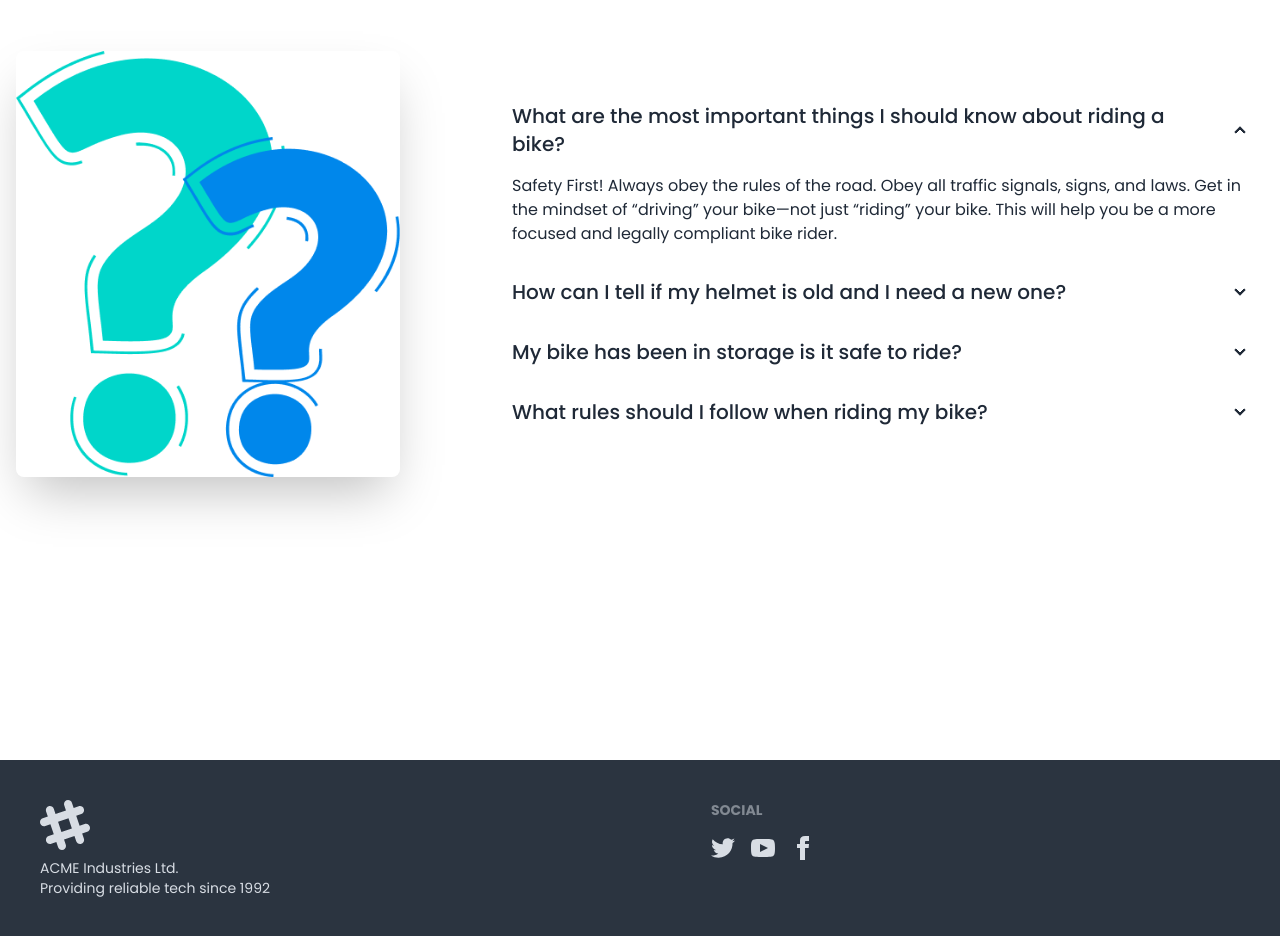
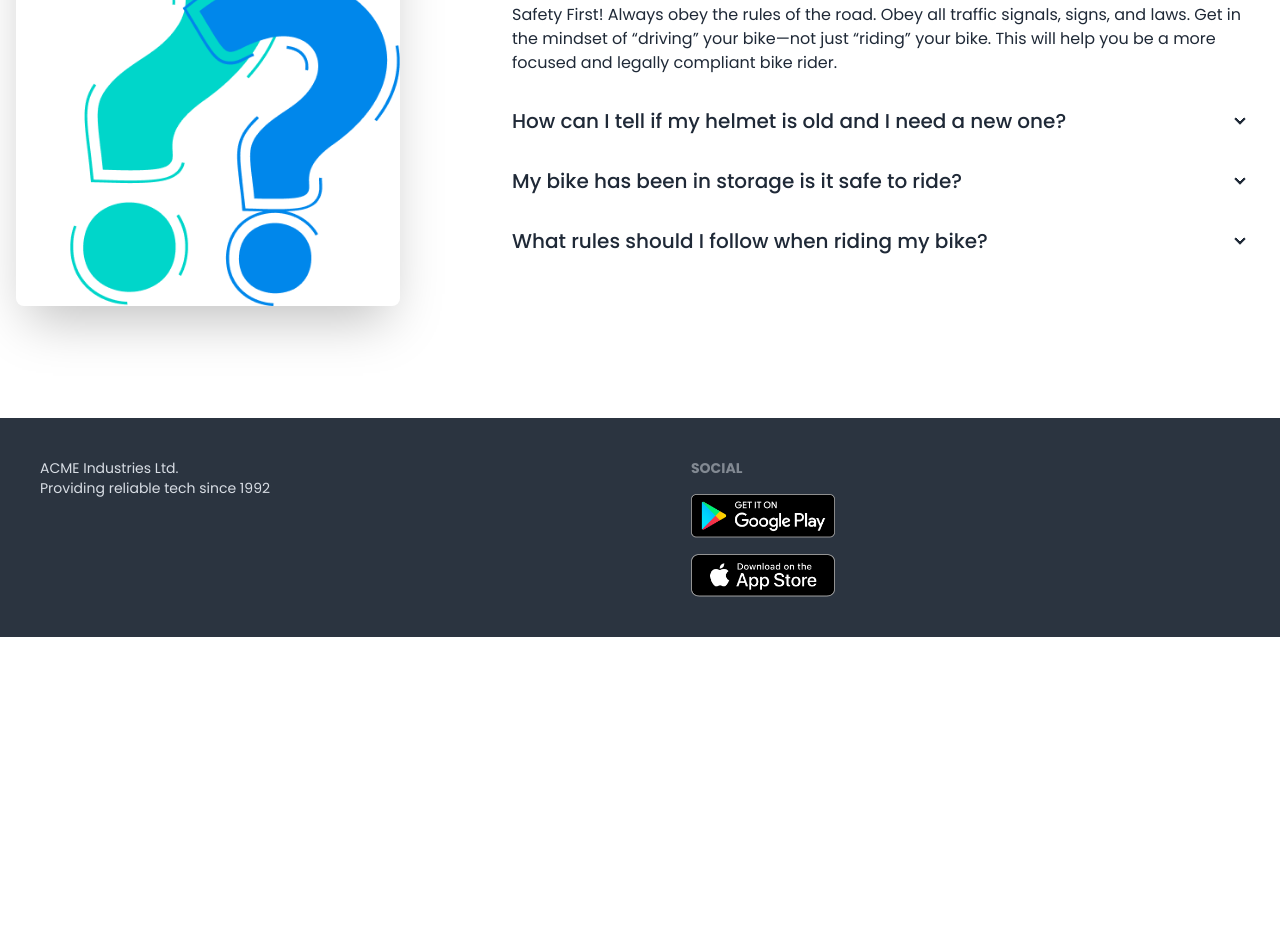
Before and after one commit to DEVSHARI/biker-zone-website, a plain HTML site: page index.html in a window 1280 px wide. Shown: the part 2735-3671 px from the top of the page. After the commit the page ends 3372 px from the top, so only its background shows below. Drawn offline with nearby package versions, Linux system fonts and the light colour scheme.

Commit message:
added footer

```diff
--- a/index.html
+++ b/index.html
@@ -270,7 +270,7 @@
         <!-- FAQ -->
         <section class="my-24">
             <h3 class="text-5xl mb-12 text-semibold text-center">Frequently Asked <span class="text-biker-text-color">Questions</span></h3>
-            <div class="hero min-h-screen ">
+            <div class="hero">
                 <div class="hero-content flex-col lg:gap-24 lg:flex-row">
                   <img src="/images/others/faq.png" class="w-3/4 lg:max-w-sm rounded-lg shadow-2xl"/>
                   <div>
@@ -319,15 +319,14 @@
     </main>
     <footer class="footer p-10 bg-neutral text-neutral-content">
         <div>
-          <svg width="50" height="50" viewBox="0 0 24 24" xmlns="http://www.w3.org/2000/svg" fill-rule="evenodd" clip-rule="evenodd" class="fill-current"><path d="M22.672 15.226l-2.432.811.841 2.515c.33 1.019-.209 2.127-1.23 2.456-1.15.325-2.148-.321-2.463-1.226l-.84-2.518-5.013 1.677.84 2.517c.391 1.203-.434 2.542-1.831 2.542-.88 0-1.601-.564-1.86-1.314l-.842-2.516-2.431.809c-1.135.328-2.145-.317-2.463-1.229-.329-1.018.211-2.127 1.231-2.456l2.432-.809-1.621-4.823-2.432.808c-1.355.384-2.558-.59-2.558-1.839 0-.817.509-1.582 1.327-1.846l2.433-.809-.842-2.515c-.33-1.02.211-2.129 1.232-2.458 1.02-.329 2.13.209 2.461 1.229l.842 2.515 5.011-1.677-.839-2.517c-.403-1.238.484-2.553 1.843-2.553.819 0 1.585.509 1.85 1.326l.841 2.517 2.431-.81c1.02-.33 2.131.211 2.461 1.229.332 1.018-.21 2.126-1.23 2.456l-2.433.809 1.622 4.823 2.433-.809c1.242-.401 2.557.484 2.557 1.838 0 .819-.51 1.583-1.328 1.847m-8.992-6.428l-5.01 1.675 1.619 4.828 5.011-1.674-1.62-4.829z"></path></svg>
+
           <p>ACME Industries Ltd.<br/>Providing reliable tech since 1992</p>
         </div>
         <div>
           <span class="footer-title">Social</span>
-          <div class="grid grid-flow-col gap-4">
-            <a><svg xmlns="http://www.w3.org/2000/svg" width="24" height="24" viewBox="0 0 24 24" class="fill-current"><path d="M24 4.557c-.883.392-1.832.656-2.828.775 1.017-.609 1.798-1.574 2.165-2.724-.951.564-2.005.974-3.127 1.195-.897-.957-2.178-1.555-3.594-1.555-3.179 0-5.515 2.966-4.797 6.045-4.091-.205-7.719-2.165-10.148-5.144-1.29 2.213-.669 5.108 1.523 6.574-.806-.026-1.566-.247-2.229-.616-.054 2.281 1.581 4.415 3.949 4.89-.693.188-1.452.232-2.224.084.626 1.956 2.444 3.379 4.6 3.419-2.07 1.623-4.678 2.348-7.29 2.04 2.179 1.397 4.768 2.212 7.548 2.212 9.142 0 14.307-7.721 13.995-14.646.962-.695 1.797-1.562 2.457-2.549z"></path></svg></a>
-            <a><svg xmlns="http://www.w3.org/2000/svg" width="24" height="24" viewBox="0 0 24 24" class="fill-current"><path d="M19.615 3.184c-3.604-.246-11.631-.245-15.23 0-3.897.266-4.356 2.62-4.385 8.816.029 6.185.484 8.549 4.385 8.816 3.6.245 11.626.246 15.23 0 3.897-.266 4.356-2.62 4.385-8.816-.029-6.185-.484-8.549-4.385-8.816zm-10.615 12.816v-8l8 3.993-8 4.007z"></path></svg></a>
-            <a><svg xmlns="http://www.w3.org/2000/svg" width="24" height="24" viewBox="0 0 24 24" class="fill-current"><path d="M9 8h-3v4h3v12h5v-12h3.642l.358-4h-4v-1.667c0-.955.192-1.333 1.115-1.333h2.885v-5h-3.808c-3.596 0-5.192 1.583-5.192 4.615v3.385z"></path></svg></a>
+          <div class="grid grid-cols-1 gap-4">
+            <a><img class="w-36" src="./images/others/android.png" alt=""></a>
+            <a><img class="w-36" src="./images/others/ios.png" alt=""></a>
           </div>
         </div>
       </footer>
```
